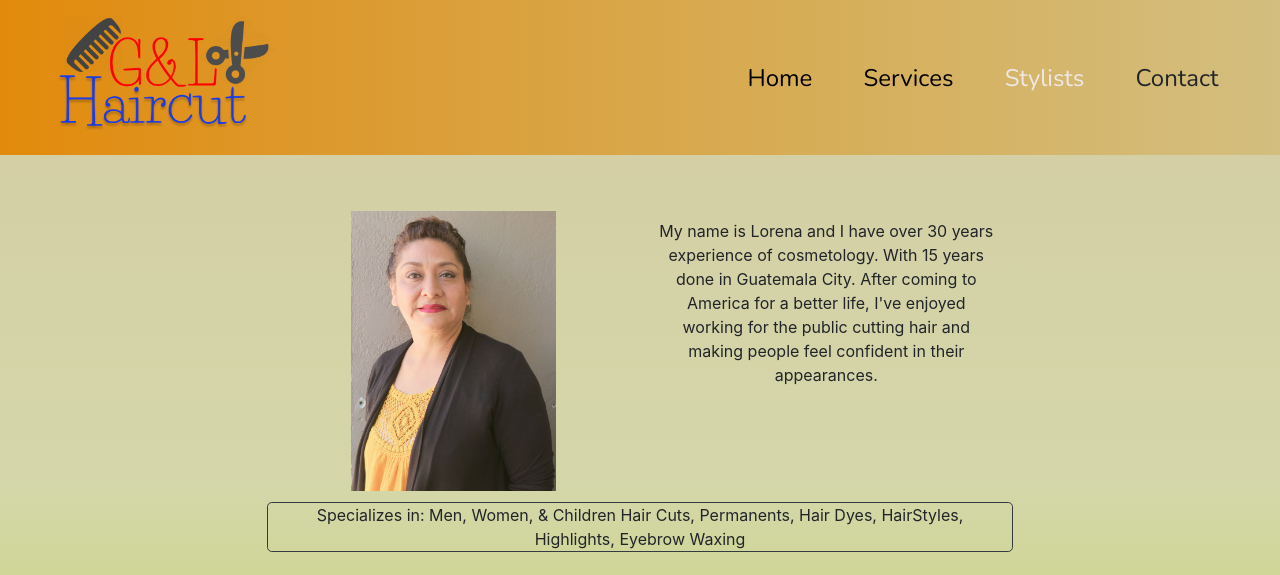
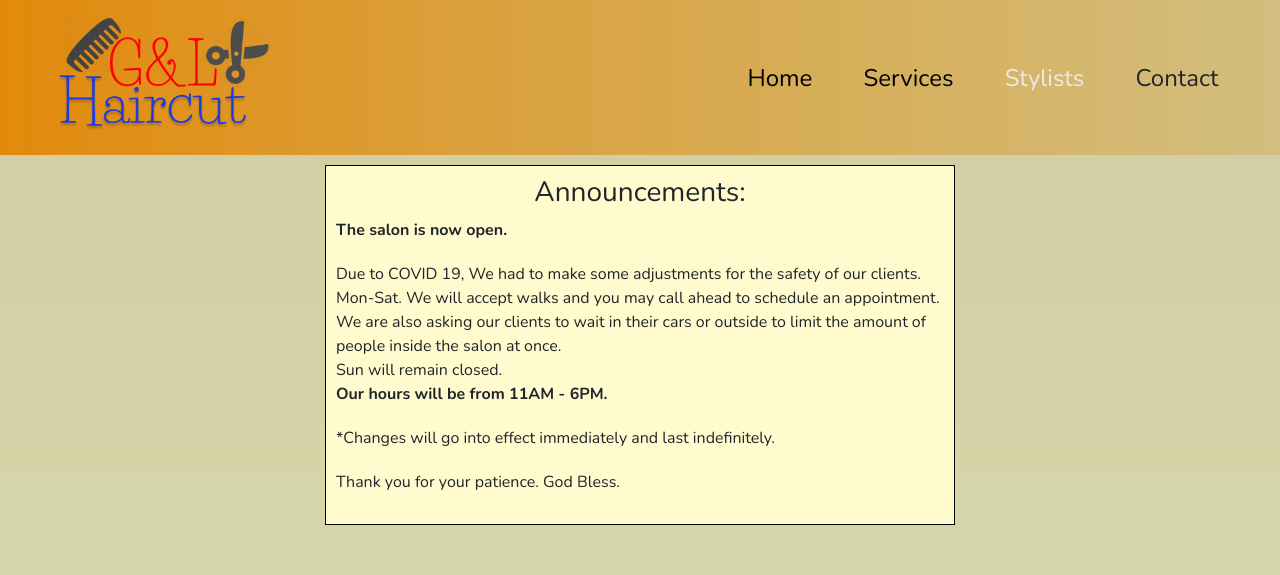
Before and after one commit to luisarevalo21/gandlhaircut, a React (Create React App) app: page /stylists in a window 1280 px wide. Shown: the top 575 px of the page. Built offline with nearby package versions, Linux system fonts and the light colour scheme.

Commit message:
added announcements component

```diff
--- a/package.json
+++ b/package.json
@@ -10,6 +10,7 @@
     "react": "^16.9.0",
     "react-bootstrap": "^1.0.0-beta.12",
     "react-dom": "^16.9.0",
+    "react-ga": "^2.7.0",
     "react-icons": "^3.7.0",
     "react-responsive-carousel": "^3.1.50",
     "react-responsive-navbar": "^1.0.11",
--- a/src/App.js
+++ b/src/App.js
@@ -7,14 +7,20 @@ import NavBar from "./components/Navbar/Navbar";
 import { Switch, Route } from "react-router-dom";
 import "bootstrap/dist/css/bootstrap.min.css";
 import Footer from "./components/Footer/Footer";
+import ReactGA from "react-ga";
+import Announcement from "./components/Announcement/Announcement";
+function App() {
+  const trackingId = "UA-150886843-1";
+  ReactGA.initialize(trackingId);
 
-function App() {
+  ReactGA.pageview(window.location.pathname + window.location.search);
+
   return (
     <div className="App">
       <NavBar />
-
+      <Announcement />
       <Switch>
-        <Route exact path='/' component={HomeComponent}/>
+        <Route exact path="/" component={HomeComponent} />
         <Route exact path="/gandlhaircut" component={HomeComponent} />
         <Route path="/services" component={ServicesComponent} />
         <Route path="/stylists" component={StylistsComponent} />
@@ -25,4 +31,9 @@ function App() {
   );
 }
 
+// function initializeReactGA() {
+//   ReactGA.initialize("UA-150886843-1");
+//   ReactGA.pageview("/homepage");
+// }
+
 export default App;
--- /dev/null
+++ b/src/components/Announcement/Announcement.js
@@ -0,0 +1,24 @@
+import React from "react";
+import classes from "./Announcement.module.css";
+const announcement = (props) => (
+  <div className={classes.Outer}>
+    <div className={classes.Inner}>
+      <h3 style={{ textAlign: "center" }}>Announcements:</h3>
+      <p style={{ fontWeight: "bold" }}>The salon is now open.</p>
+      <p>
+        Due to COVID 19, We had to make some adjustments for the safety of our
+        clients. <br />
+        Mon-Sat. We will accept walks and you may call ahead to schedule an
+        appointment. We are also asking our clients to wait in their cars or
+        outside to limit the amount of people inside the salon at once. <br />
+        Sun will remain closed.
+        <br />{" "}
+        <p style={{ fontWeight: "bold" }}>Our hours will be from 11AM - 6PM.</p>
+      </p>
+      <p>*Changes will go into effect immediately and last indefinitely.</p>
+      <p>Thank you for your patience. God Bless.</p>
+    </div>
+  </div>
+);
+
+export default announcement;
--- /dev/null
+++ b/src/components/Announcement/Announcement.module.css
@@ -0,0 +1,24 @@
+.Outer {
+  text-align: center;
+  margin: 10px;
+  font-family: "Nunito", sans-serif;
+}
+
+.Inner {
+  background-color: #fffbcf;
+  width: 50%;
+  border: 1px solid black;
+  display: inline-block;
+  text-align: left;
+  padding: 10px;
+}
+
+.Inner p {
+  margin-bottom: 20px;
+}
+@media (max-width: 500px) {
+  .Inner {
+    width: 100%;
+    padding: 4px;
+  }
+}
--- a/src/components/Footer/Footer.module.css
+++ b/src/components/Footer/Footer.module.css
@@ -15,6 +15,7 @@
   position: sticky;
   bottom: 0;
   left: 0;
+  max-height: 50px;
 
   /* position: absolute; */
   /* bottom: 0; */
```
Also changed, not shown: 1 other file (tests, documents, lock files or other folders).
